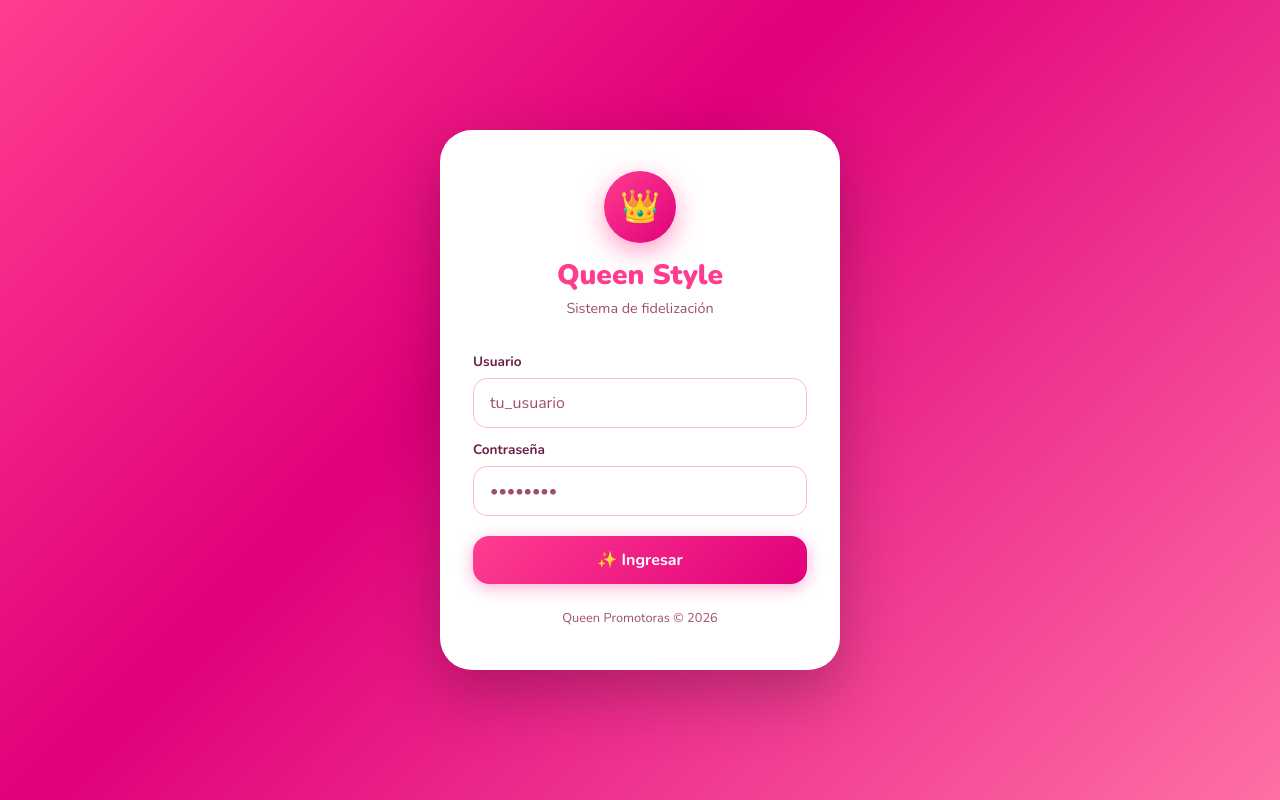
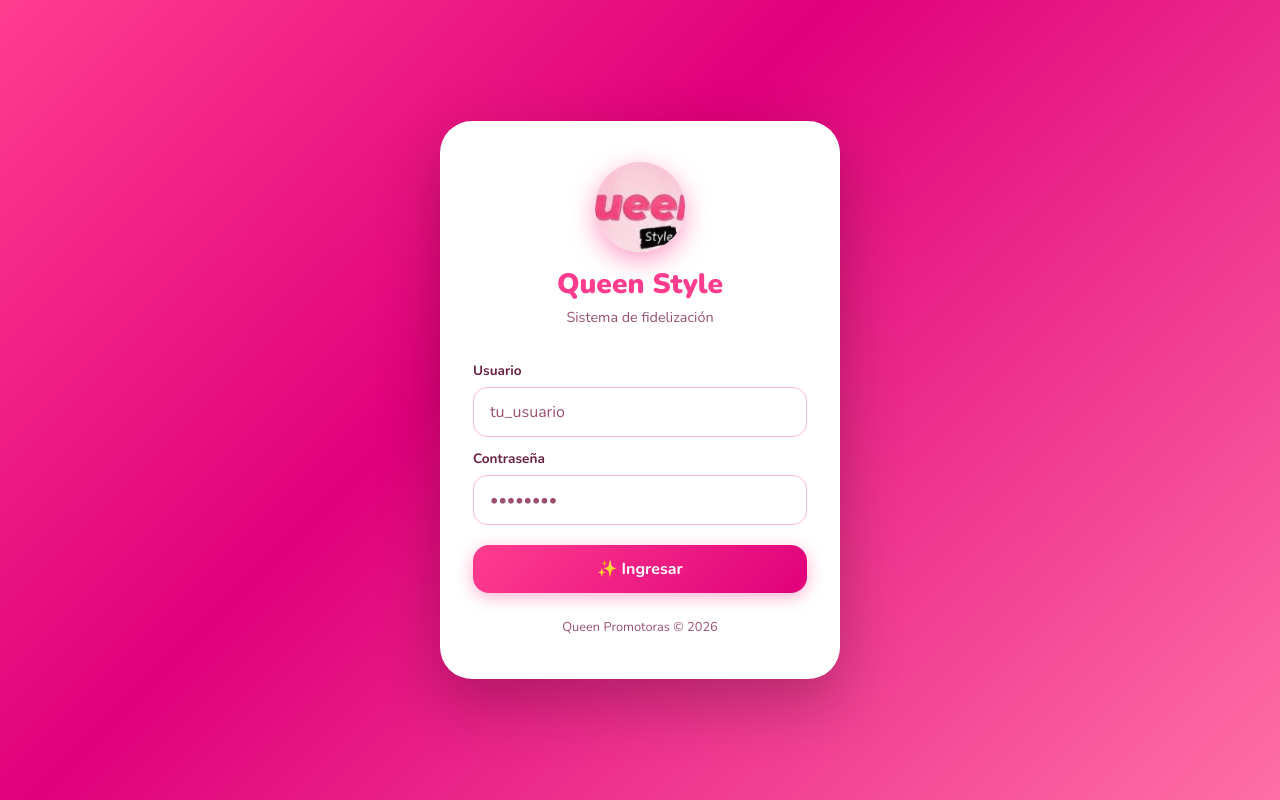
Before and after one commit to Vel0ciraptor/queen-promotoras, a React (Vite) app in the folder frontend/: page /login in a window 1280 px wide. Built offline with nearby package versions, Linux system fonts and the light colour scheme.

Commit message:
feat: reemplazar icono de corona con logo real de Queen Style en todas las paginas y favicon

```diff
--- a/frontend/index.html
+++ b/frontend/index.html
@@ -2,7 +2,7 @@
 <html lang="es">
   <head>
     <meta charset="UTF-8" />
-    <link rel="icon" type="image/svg+xml" href="/crown.svg" />
+    <link rel="icon" type="image/jpeg" href="/copiaqueenlogo.jpg" />
     <meta name="viewport" content="width=device-width, initial-scale=1.0, maximum-scale=1.0, user-scalable=no" />
     <meta name="theme-color" content="#FF3D8F" />
     <meta name="description" content="Sistema de fidelización de clientes para Queen Style — Accesorios" />
--- a/frontend/src/pages/AdminPage.jsx
+++ b/frontend/src/pages/AdminPage.jsx
@@ -2,8 +2,9 @@ import { useState } from 'react';
 import { useAuth } from '../context/AuthContext';
 import { useTheme } from '../context/ThemeContext';
 import {
-  LayoutDashboard, Users, UserPlus, Tag, Settings, LogOut, Moon, Sun, Crown, Menu, X
+  LayoutDashboard, Users, UserPlus, Tag, Settings, LogOut, Moon, Sun, Menu, X
 } from 'lucide-react';
+import queenLogo from '../assets/copiaqueenlogo.jpg';
 
 import AdminDashboard from './admin/AdminDashboard';
 import AdminClientes from './admin/AdminClientes';
@@ -39,7 +40,7 @@ export default function AdminPage() {
     <>
       {/* Logo */}
       <div style={{ display: 'flex', alignItems: 'center', gap: '0.6rem', padding: '0 0.5rem', marginBottom: '2rem' }}>
-        <Crown size={22} style={{ color: 'var(--pink-strong)', flexShrink: 0 }} />
+        <img src={queenLogo} alt="Queen Style" style={{ width: 32, height: 32, borderRadius: '50%', objectFit: 'cover', flexShrink: 0 }} />
         <div>
           <div style={{ fontWeight: 900, fontSize: '1rem', color: 'var(--pink-strong)' }}>Queen Style</div>
           <div style={{ fontSize: '0.7rem', color: 'var(--text-muted)' }}>Panel Admin</div>
@@ -106,7 +107,7 @@ export default function AdminPage() {
             <Menu size={22}/>
           </button>
           <div style={{ display: 'flex', alignItems: 'center', gap: '0.4rem', color: 'var(--pink-strong)', fontWeight: 900 }}>
-            <Crown size={18}/> Queen Style
+            <img src={queenLogo} alt="Queen Style" style={{ width: 22, height: 22, borderRadius: '50%', objectFit: 'cover' }}/> Queen Style
           </div>
           <button onClick={toggle} style={{ background: 'none', border: 'none', cursor: 'pointer', color: 'var(--text-muted)' }}>
             {theme === 'dark' ? <Sun size={18}/> : <Moon size={18}/>}
--- a/frontend/src/pages/LoginPage.jsx
+++ b/frontend/src/pages/LoginPage.jsx
@@ -3,6 +3,7 @@ import { useNavigate } from 'react-router-dom';
 import { useAuth } from '../context/AuthContext';
 import { useToast } from '../context/ToastContext';
 import api from '../lib/api';
+import queenLogo from '../assets/copiaqueenlogo.jpg';
 
 export default function LoginPage() {
   const [form, setForm] = useState({ usuario: '', password: '' });
@@ -34,14 +35,14 @@ export default function LoginPage() {
       <div className="login-card">
         {/* Logo / Brand */}
         <div style={{ textAlign: 'center', marginBottom: '2rem' }}>
-          <div style={{
-            width: 72, height: 72, borderRadius: '50%', margin: '0 auto 1rem',
-            background: 'linear-gradient(135deg, #FF3D8F, #e0007b)',
-            display: 'flex', alignItems: 'center', justifyContent: 'center',
-            fontSize: '2rem', boxShadow: '0 8px 24px rgba(255,61,143,0.5)'
-          }}>
-            👑
-          </div>
+          <img
+            src={queenLogo}
+            alt="Queen Style Logo"
+            style={{
+              width: 90, height: 90, borderRadius: '50%', margin: '0 auto 1rem',
+              objectFit: 'cover', boxShadow: '0 8px 24px rgba(255,61,143,0.5)'
+            }}
+          />
           <h1 style={{ color: 'var(--pink-strong)', fontSize: '1.75rem', fontWeight: 900 }}>Queen Style</h1>
           <p style={{ color: 'var(--text-muted)', fontSize: '0.9rem', marginTop: '0.25rem' }}>
             Sistema de fidelización
--- a/frontend/src/pages/PromotoraPage.jsx
+++ b/frontend/src/pages/PromotoraPage.jsx
@@ -6,7 +6,8 @@ import api from '../lib/api';
 import ClientCard from '../components/ClientCard';
 import NuevoClienteModal from '../components/NuevoClienteModal';
 import ClienteDetalleModal from '../components/ClienteDetalleModal';
-import { Search, Plus, LogOut, Moon, Sun, Crown } from 'lucide-react';
+import { Search, Plus, LogOut, Moon, Sun } from 'lucide-react';
+import queenLogo from '../assets/copiaqueenlogo.jpg';
 
 const LIMIT = 7;
 const CHIME_SRC = '/chime.mp3';
@@ -94,7 +95,7 @@ export default function PromotoraPage() {
       {/* Header */}
       <header className="app-header">
         <div style={{ display: 'flex', alignItems: 'center', gap: '0.6rem' }}>
-          <Crown size={22} style={{ color: 'var(--gold)' }} />
+          <img src={queenLogo} alt="Queen Style" style={{ width: 26, height: 26, borderRadius: '50%', objectFit: 'cover' }} />
           <span style={{ fontWeight: 900, fontSize: '1.15rem', letterSpacing: '-0.01em' }}>Queen Style</span>
         </div>
         <div style={{ display: 'flex', gap: '0.5rem', alignItems: 'center' }}>
```
Also changed, not shown: frontend/public/copiaqueenlogo.jpg (added), frontend/src/assets/copiaqueenlogo.jpg (added).
